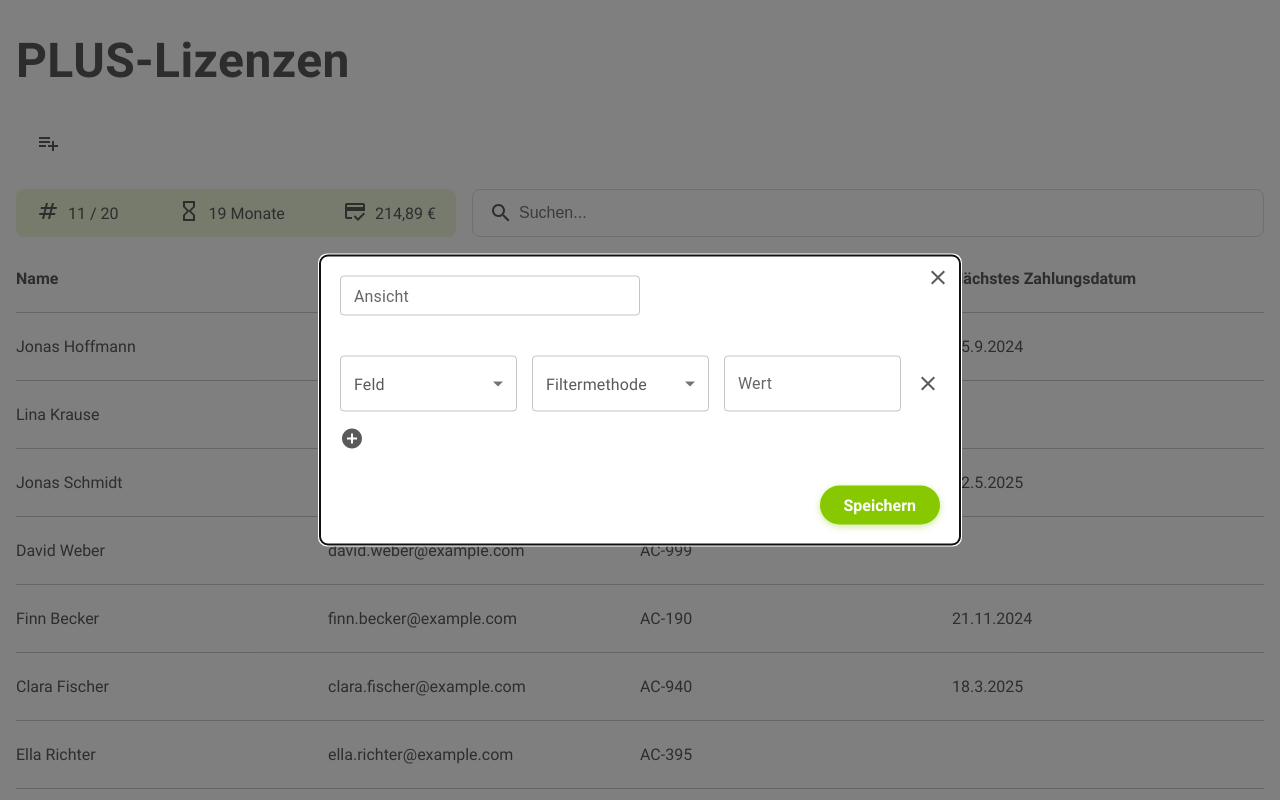
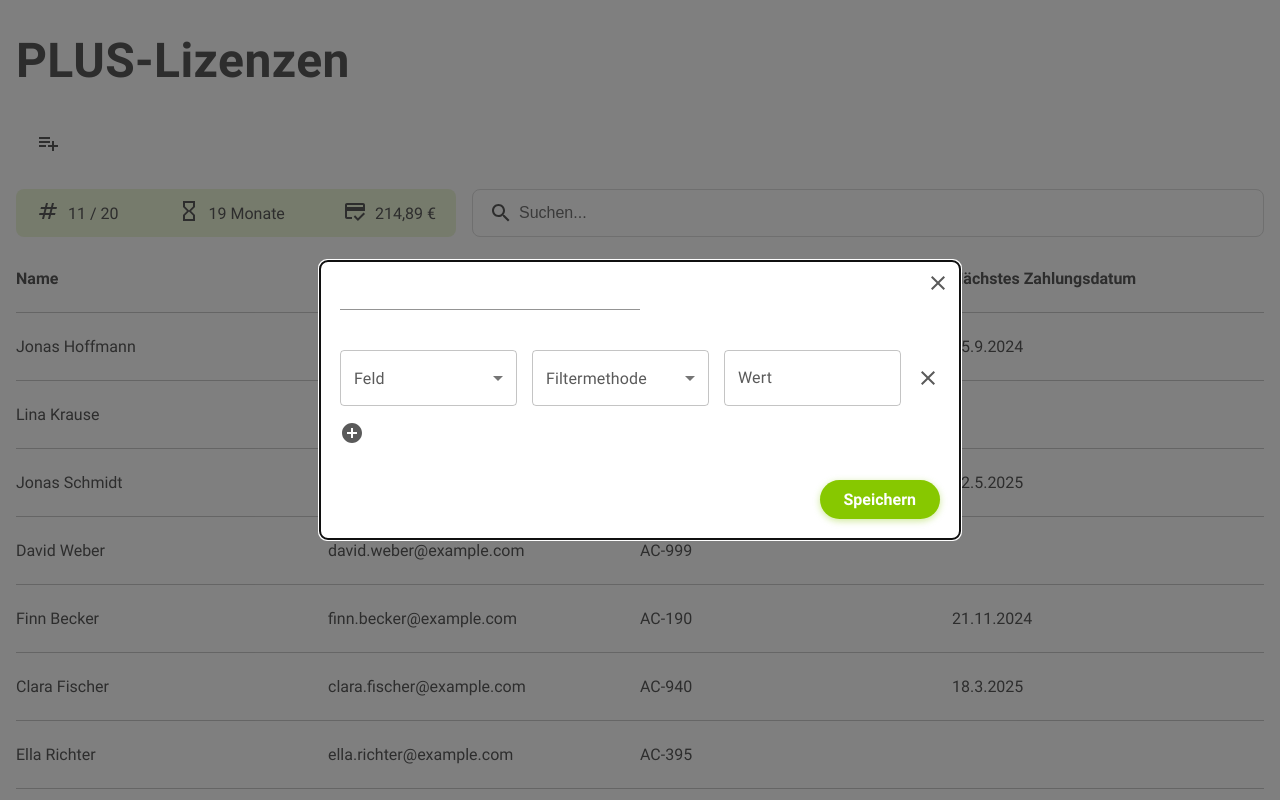
Before and after one commit to claraw-19/plus, a Next.js app: page / in a window 1280 px wide. Both pictures are taken after a click on the icon 48 px from the left and 143 px from the top of the page. Built offline with nearby package versions, Linux system fonts and the light colour scheme.

Commit message:
adapt styling

```diff
--- a/components/Plus/Filter.jsx
+++ b/components/Plus/Filter.jsx
@@ -6,7 +6,7 @@ import ClearIcon from "@mui/icons-material/Clear";
 import PlaylistAddIcon from "@mui/icons-material/PlaylistAdd";
 import FilterContainer from "@/components/Plus/FilterContainer";
 import AddCircleIcon from "@mui/icons-material/AddCircle";
-import { TextField, Button } from "@mui/material";
+import { TextField, Button, Input } from "@mui/material";
 import SaveButton from "@/components/common/buttons/PrimaryButton";
 import { Menu, MenuItem } from "@mui/material";
 import { v4 as uuidv4 } from "uuid";
@@ -157,14 +157,20 @@ export default function Filter({
 
       <Modal open={isPopupOpen} onClose={handleClosePopup}>
         <Styled.ModalContent>
-          <TextField
+          <Input
             label="Ansicht"
             variant="outlined"
             value={viewName}
             onChange={(e) => setViewName(e.target.value)}
             size="small"
-            style={{ width: "300px", marginBottom: "20px" }}
+            style={{
+              width: "300px",
+              marginBottom: "20px",
+              color: "#5a5a5a",
+              fontFamily: theme.typography.fontFamily.regular,
+            }}
           />
+
           {filters.map((filter, index) => (
             <FilterContainer
               key={index}
--- a/components/Plus/FilterContainer.jsx
+++ b/components/Plus/FilterContainer.jsx
@@ -71,12 +71,25 @@ export default function FilterContainer({ filter, setFilter, onDelete }) {
         </Select>
       </FormControl>
       <TextField
+        InputProps={{
+          sx: {
+            color: "#5a5a5a",
+            fontFamily: theme.typography.fontFamily.regular,
+          },
+        }}
+        InputLabelProps={{
+          sx: {
+            color: "#5a5a5a",
+            fontFamily: theme.typography.fontFamily.regular,
+          },
+        }}
         label="Wert"
         variant="outlined"
         value={filter.value}
         onChange={(e) => setFilter({ ...filter, value: e.target.value })}
         fullWidth
       />
+
       <Styled.ClearFilterIcon onClick={onDelete} />
     </Styled.Container>
   );
```
